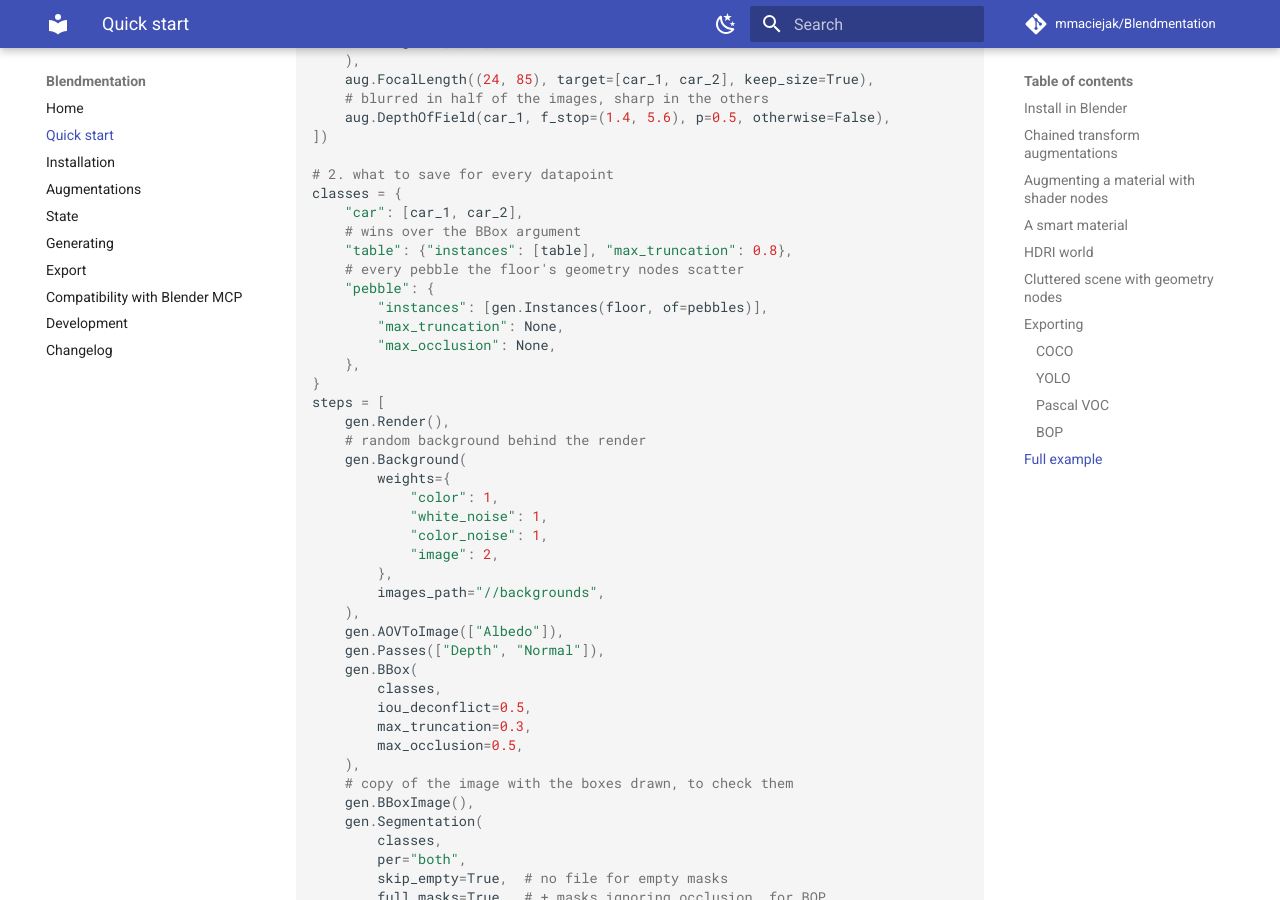
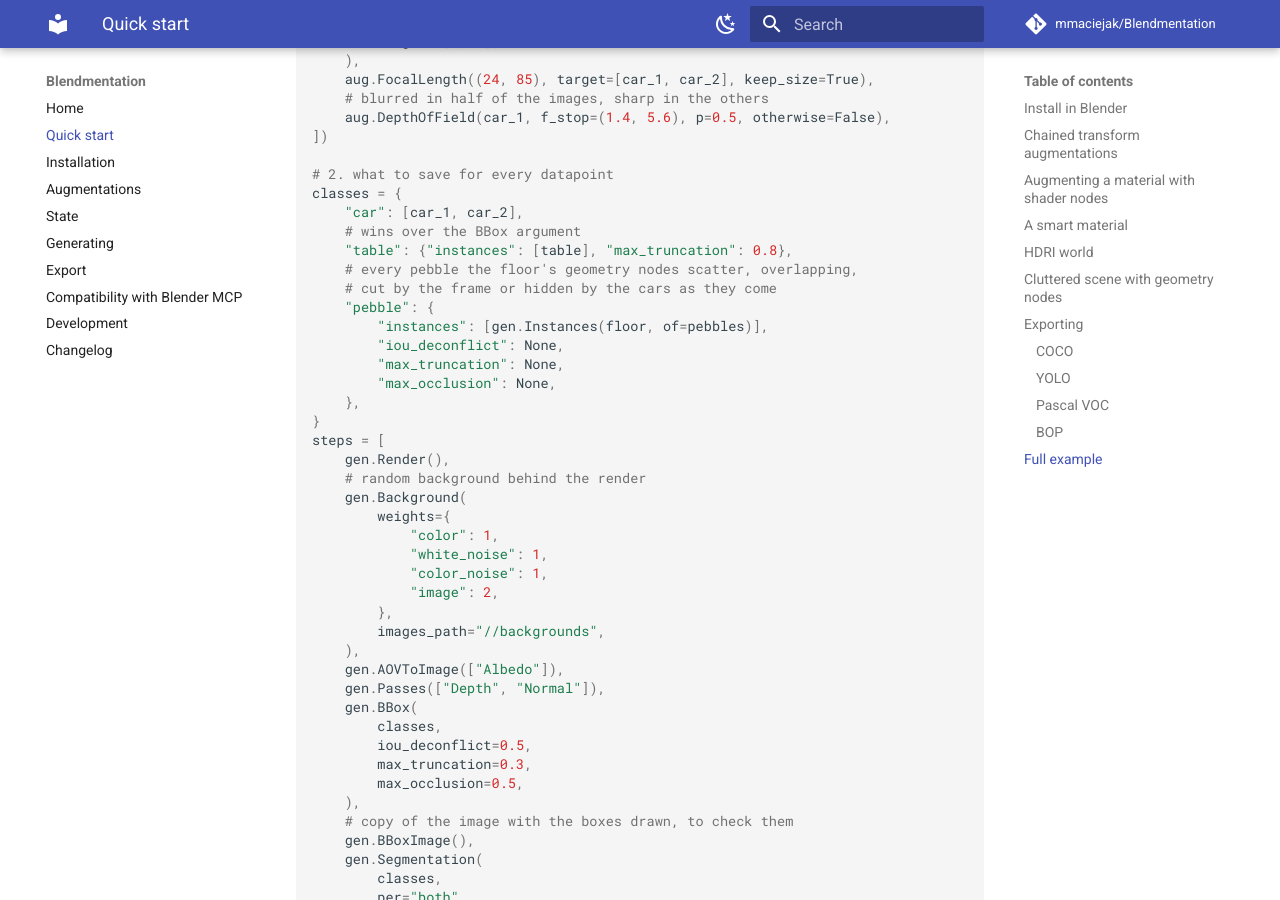
Before and after one commit to mmaciejak/Blendmentation, an MkDocs documentation site: the page built from docs/quick-start.md, in a window 1280 px wide and 900 px high, scrolled down 20064 px. Built offline with MkDocs 1.6.1 and Material for MkDocs 9.7.7, drawn with Linux system fonts in a browser that asks for light colours; comment, search, counter and statistics services are not loaded.

Commit message:
let the pebbles of the Quick start full example overlap
They inherited BBox(iou_deconflict=0.5), so any two overlapping pebbles
skipped the datapoint, which with a scattered floor is nearly every one.

Co-Authored-By: Claude Opus 5.5 <noreply@anthropic.com>

```diff
--- a/docs/quick-start.md
+++ b/docs/quick-start.md
@@ -834,9 +834,11 @@ classes = {
     "car": [car_1, car_2],
     # wins over the BBox argument
     "table": {"instances": [table], "max_truncation": 0.8},
-    # every pebble the floor's geometry nodes scatter
+    # every pebble the floor's geometry nodes scatter, overlapping,
+    # cut by the frame or hidden by the cars as they come
     "pebble": {
         "instances": [gen.Instances(floor, of=pebbles)],
+        "iou_deconflict": None,
         "max_truncation": None,
         "max_occlusion": None,
     },
```
